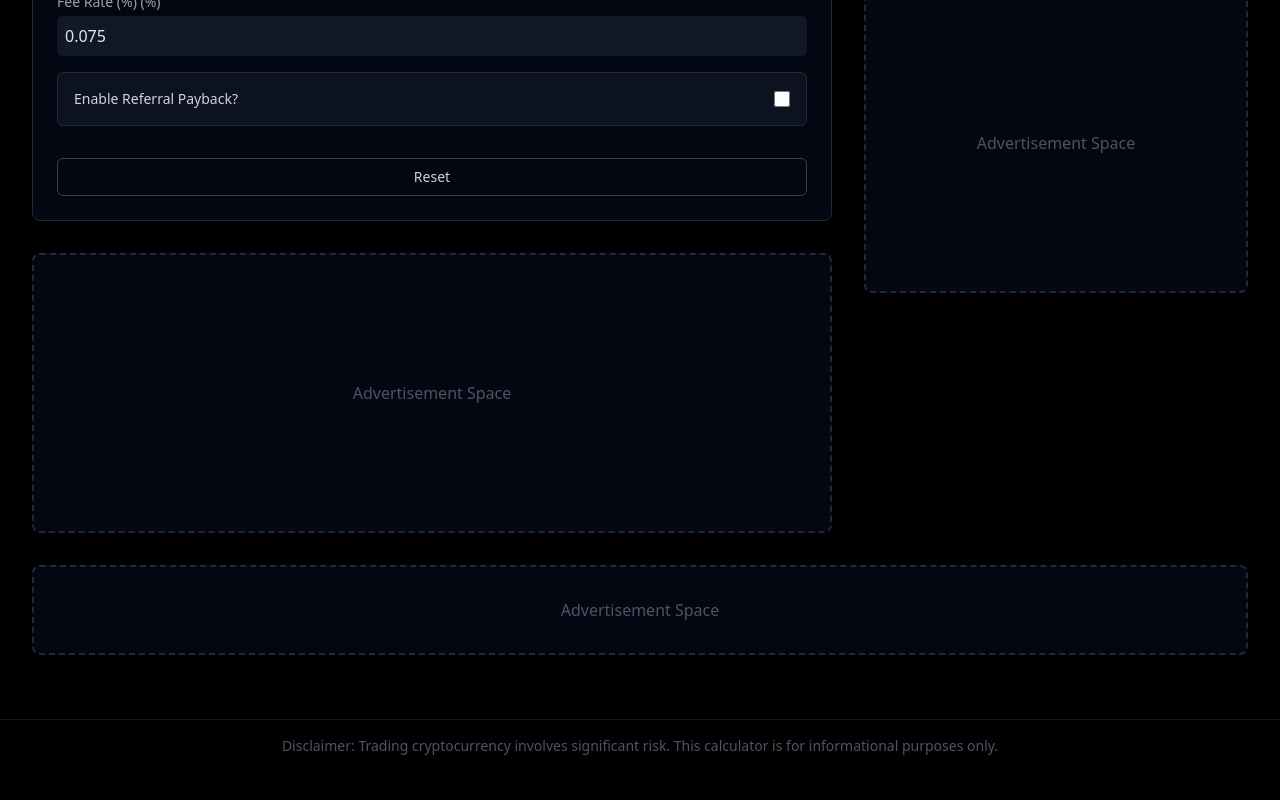
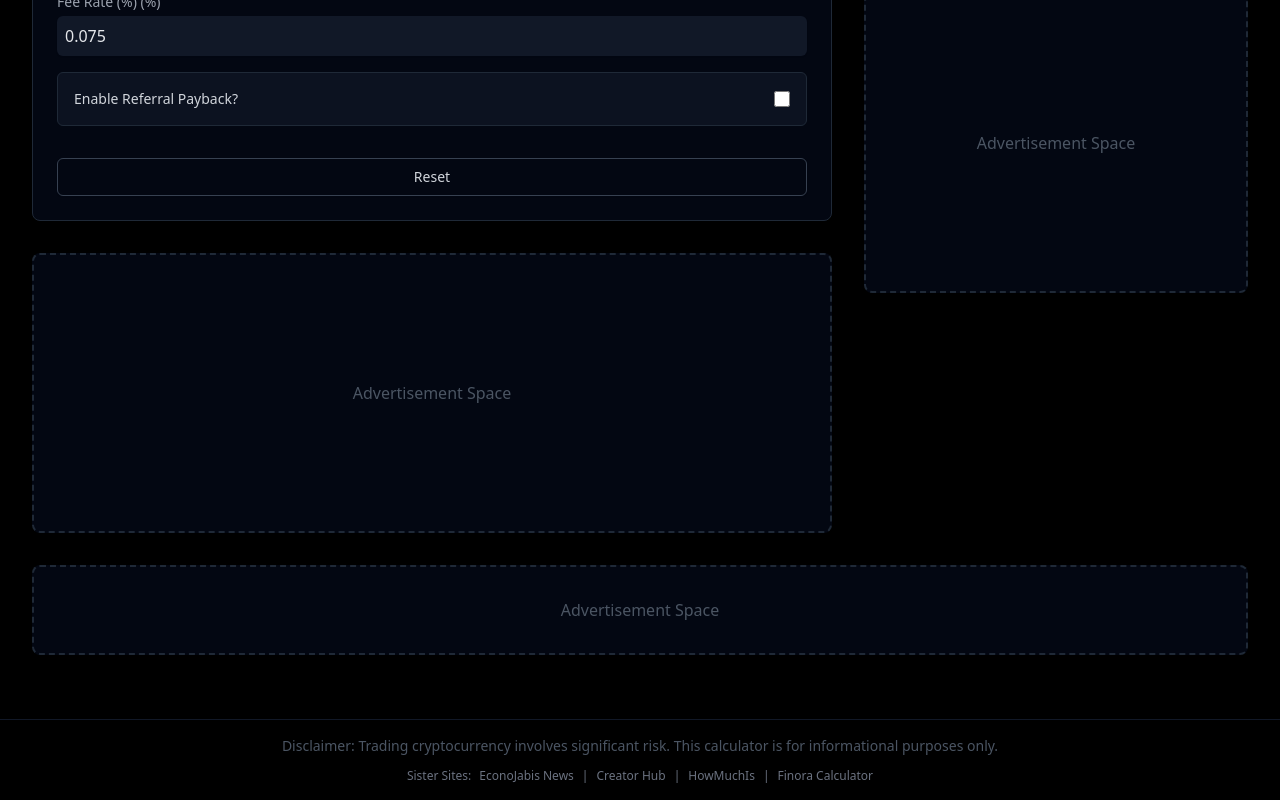
Before and after one commit to Kimchanghee/-Coin-Profit-Calculator, a React (Vite) app: page / in a window 1280 px wide. Shown: the part 726-1526 px from the top of the page. Before the commit the page ends 1498 px from the top, so only its background shows below. Built offline with nearby package versions, Linux system fonts and the light colour scheme; no server answers.

Commit message:
feat(seo): add sister sites cross-links in footer

```diff
--- a/App.tsx
+++ b/App.tsx
@@ -81,6 +81,16 @@ const App: React.FC = () => {
 
       <footer className="text-center p-4 mt-8 text-gray-600 text-sm border-t border-gray-900">
         <p>{t('disclaimer')}</p>
+        <div className="mt-3 flex flex-wrap justify-center gap-2 text-xs text-gray-500">
+          <span>Sister Sites:</span>
+          <a href="https://econo-jabis-web.vercel.app" target="_blank" rel="noopener noreferrer" className="hover:text-emerald-400 transition-colors">EconoJabis News</a>
+          <span>|</span>
+          <a href="https://creator-hub-iota.vercel.app" target="_blank" rel="noopener noreferrer" className="hover:text-emerald-400 transition-colors">Creator Hub</a>
+          <span>|</span>
+          <a href="https://howmuchis.info" target="_blank" rel="noopener noreferrer" className="hover:text-emerald-400 transition-colors">HowMuchIs</a>
+          <span>|</span>
+          <a href="https://universal-financial-calculator.vercel.app" target="_blank" rel="noopener noreferrer" className="hover:text-emerald-400 transition-colors">Finora Calculator</a>
+        </div>
       </footer>
     </div>
   );
```
